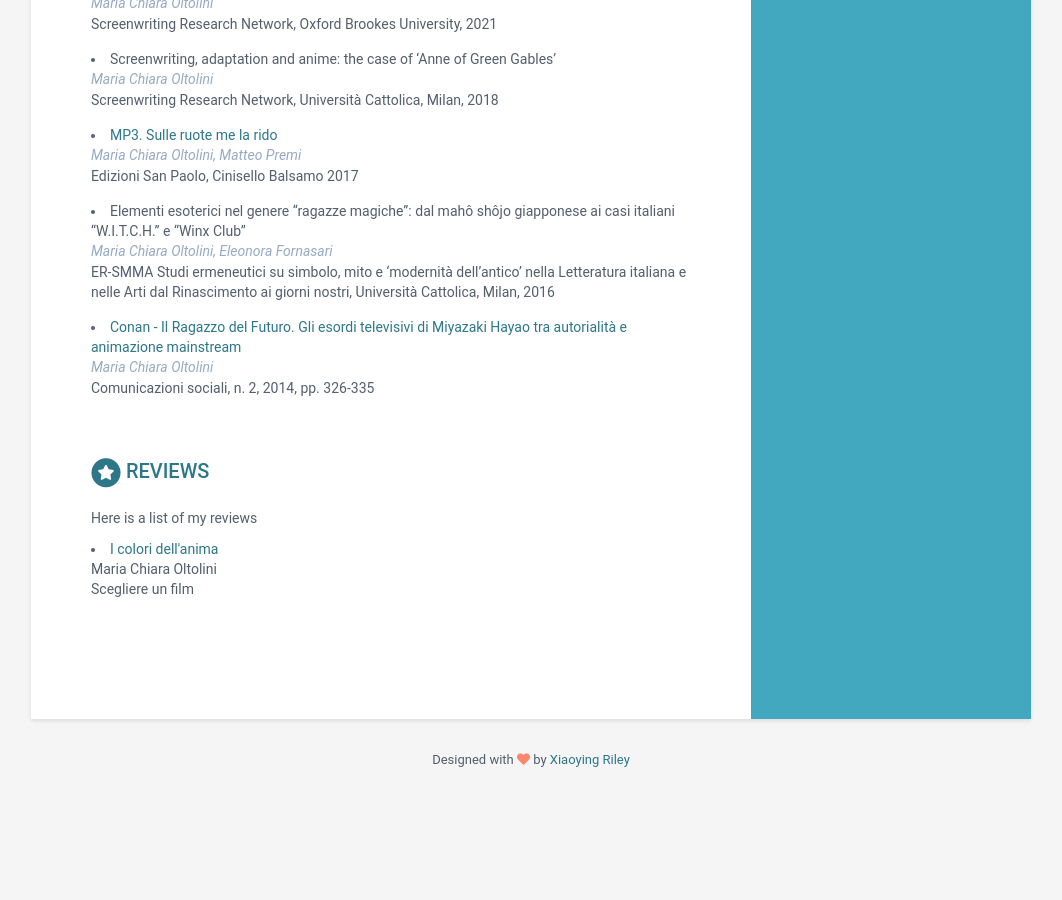
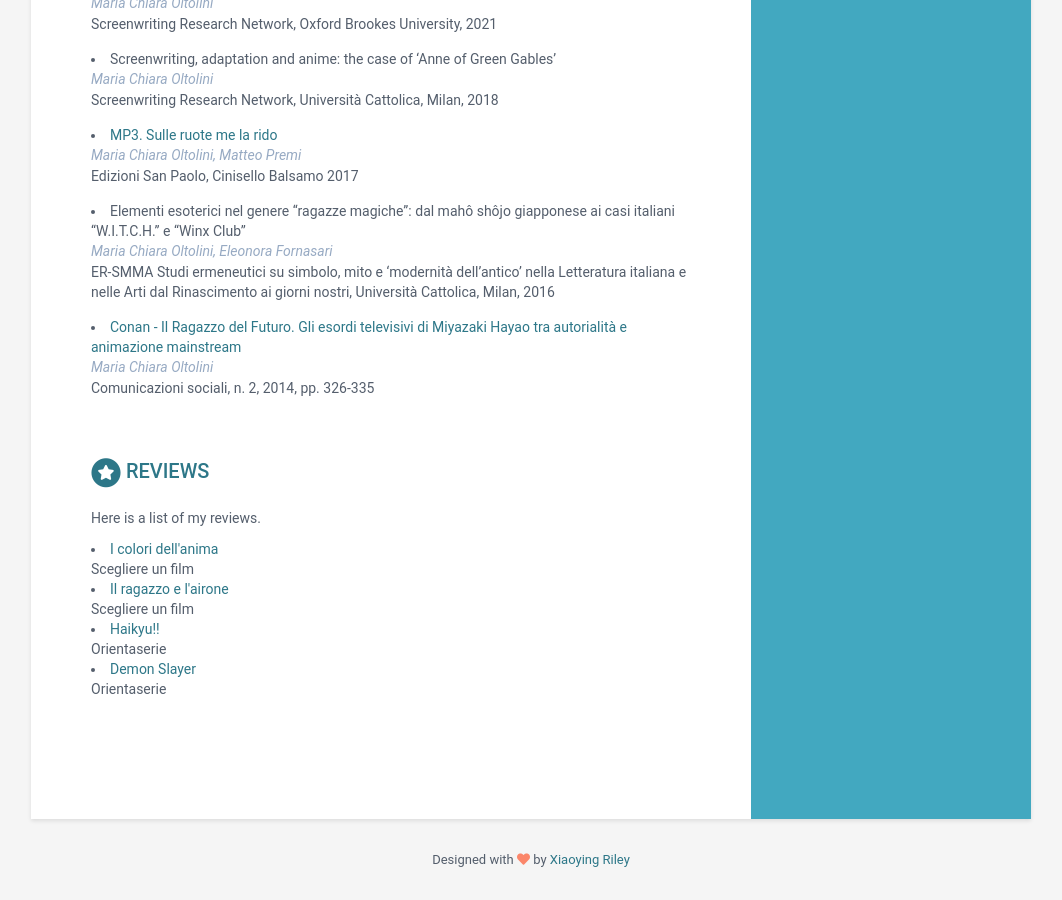
Before and after one commit to machioltolini/machioltolini.github.io, a Jekyll site: the page built from index.html, in a window 1280 px wide and 900 px high, scrolled down 3435 px. Shown: the whole window, without its empty margins (109-1171 px from the left). Built offline with Jekyll 4.4.1, drawn with Linux system fonts in a browser that asks for light colours; before the commit the page ends 4235 px from its top, so only the background shows below that.

Commit message:
Update data.yml

```diff
--- a/_data/data.yml
+++ b/_data/data.yml
@@ -292,12 +292,24 @@ skills:
 reviews:
     title: Reviews
     intro: |
-       Here is a list of my reviews
+       Here is a list of my reviews.
     critiques:
        - title: "I colori dell'anima"
          link: https://www.scegliereunfilm.it/i-colori-dellanima/
-         authors: Maria Chiara Oltolini
+         authors:
          reference: "Scegliere un film"
+       - title: "Il ragazzo e l'airone"
+         link: https://www.scegliereunfilm.it/il-ragazzo-e-lairone/
+         authors:
+         reference: "Scegliere un film"
+       - title: "Haikyu!!"
+         link: https://www.orientaserie.it/haikyu-lasso-del-volley/
+         authors:
+         reference: "Orientaserie"
+       - title: "Demon Slayer"
+         link: https://www.orientaserie.it/demon-slayer/
+         authors:
+         reference: "Orientaserie"
 
 
 footer: >
```
